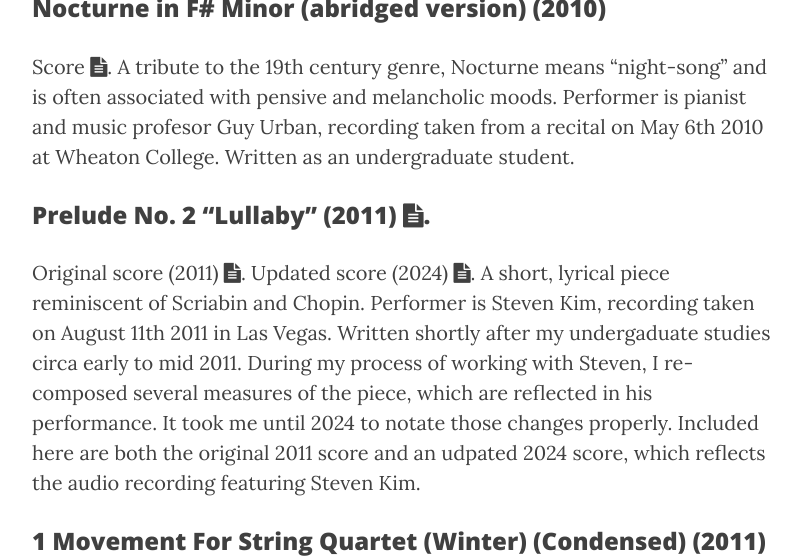
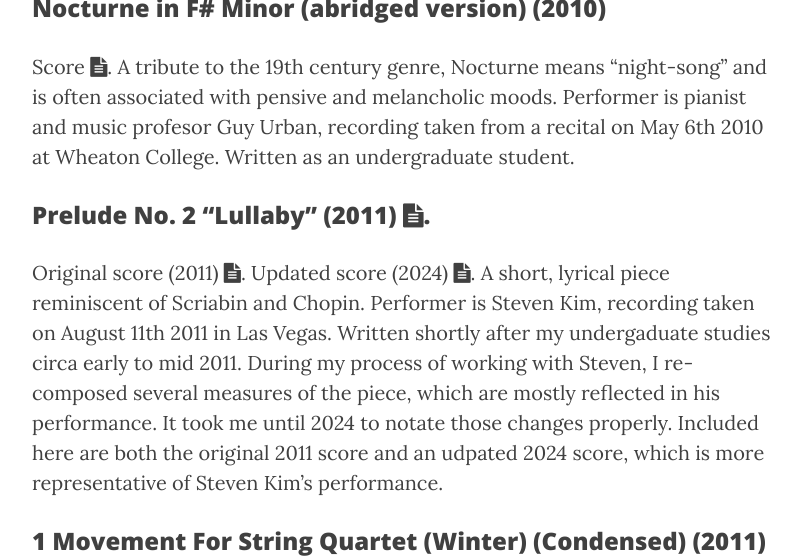
Before and after one commit to ptichko/ptichko.github.io, a Jekyll site: the page built from 3_music.md, in a window 1280 px wide and 900 px high, scrolled down 2067 px, cut to the strip 0-560 px from the top of the window. Shown: the whole strip, without its empty margins (233-1034 px from the left). Built offline with Jekyll 4.4.1, drawn with Linux system fonts in a browser that asks for light colours; nearby versions of some CDN libraries.

Commit message:
Update 3_music.md

```diff
--- a/3_music.md
+++ b/3_music.md
@@ -30,7 +30,7 @@ A tribute to the 19th century genre, Nocturne means “night-song” and is ofte
 ### Prelude No. 2 “Lullaby” (2011)  <a href="/CV/parkertichkopreludeno2.pdf" target="_blank"><i class="fa fa-file-text fa-md"></i></a>.
 Original score (2011) <a href="/CV/parkertichkopreludeno2.pdf" target="_blank"><i class="fa fa-file-text fa-md"></i></a>.
 Updated score (2024) <a href="/CV/PreludeNo.2_2024.pdf" target="_blank"><i class="fa fa-file-text fa-md"></i></a>.
-A short, lyrical piece reminiscent of Scriabin and Chopin. Performer is Steven Kim, recording taken on August 11th 2011 in Las Vegas. Written shortly after my undergaduate studies circa early to mid 2011. During my process of working with Steven, I re-composed several measures of the piece, which are reflected in his performance. It took me until 2024 to notate those changes properly. Included here are both the original 2011 score and an udpated 2024 score, which reflects the audio recording featuring Steven Kim.
+A short, lyrical piece reminiscent of Scriabin and Chopin. Performer is Steven Kim, recording taken on August 11th 2011 in Las Vegas. Written shortly after my undergaduate studies circa early to mid 2011. During my process of working with Steven, I re-composed several measures of the piece, which are mostly reflected in his performance. It took me until 2024 to notate those changes properly. Included here are both the original 2011 score and an udpated 2024 score, which is more representative of Steven Kim's performance.
 
 ### 1 Movement For String Quartet (Winter) (Condensed) (2011)
 
```
